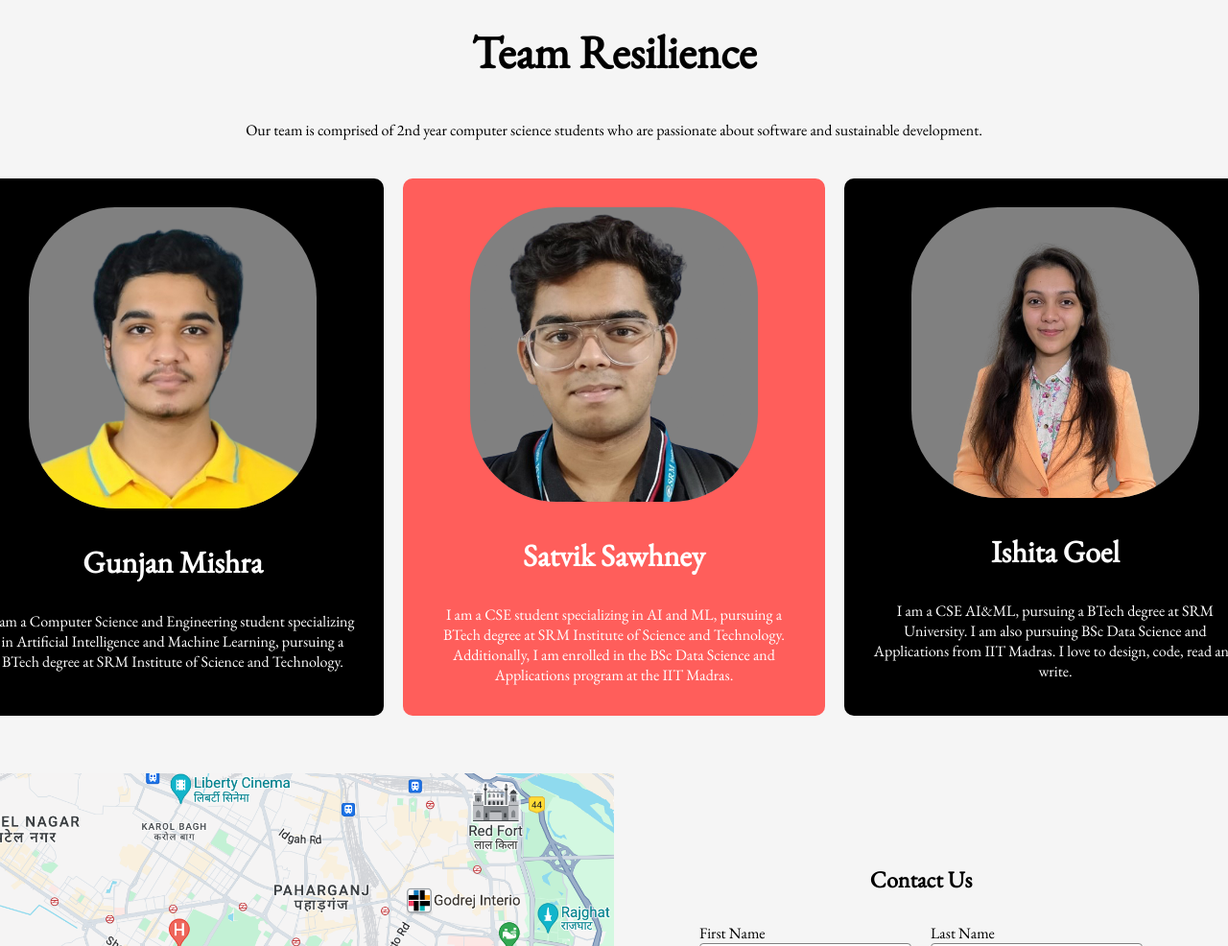
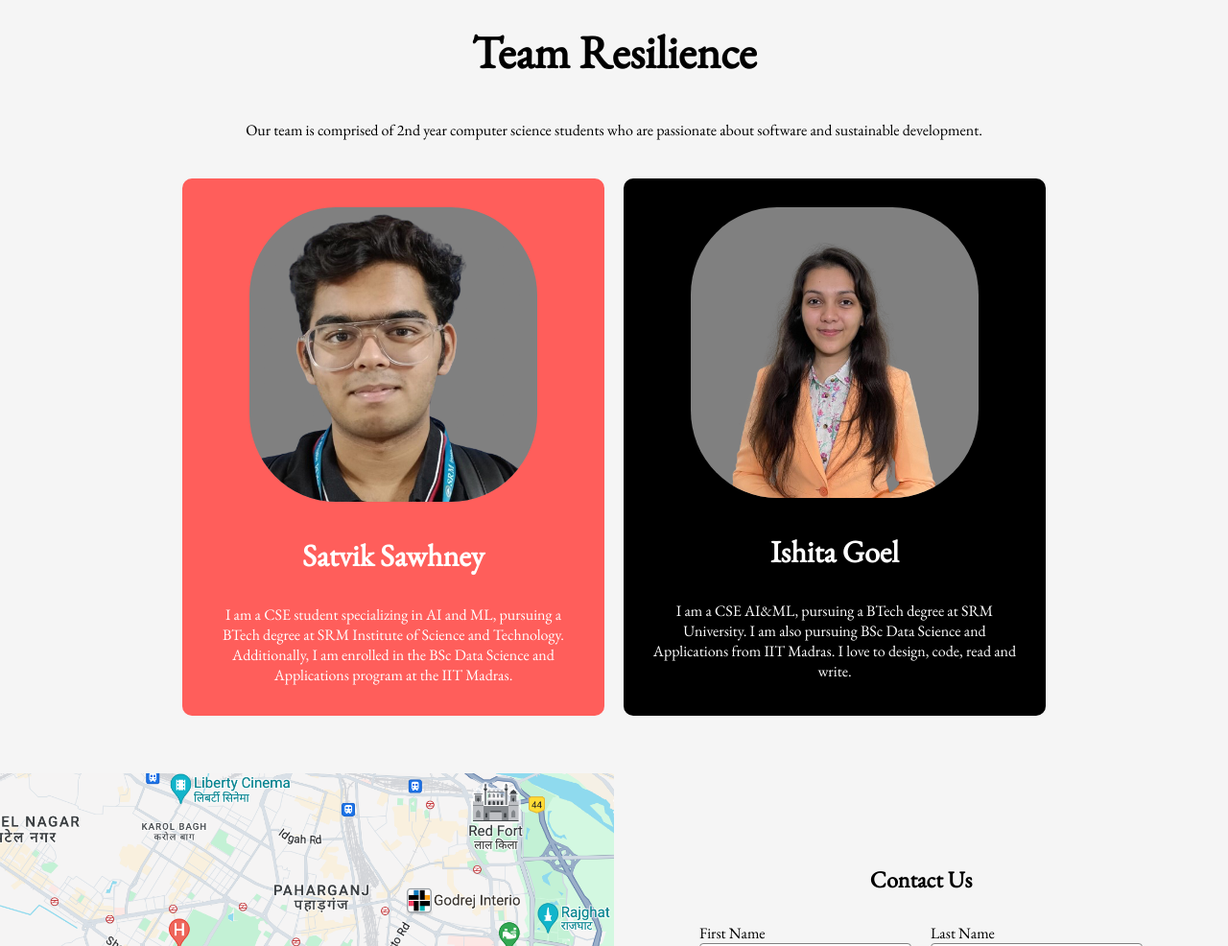
Before and after one commit to SawhneySatvik/LawyerUp, a website: page Files/index.html in a window 1280 px wide. Shown: the part 3729-4715 px from the top of the page at 96% size. Drawn offline with nearby package versions, Linux system fonts and the light colour scheme; a web font is replaced by a local one.

Commit message:
Update index.html

```diff
--- a/Files/index.html
+++ b/Files/index.html
@@ -180,11 +180,6 @@
                     passionate about software and sustainable development.</h4>
             </div>
             <div class="card-container-team" id="card-team-1" id="#team">
-                <div class="card-team" id="a">
-                    <img src="./assets/images/team2.png" alt="Team Lead- Satvik Sawhney">
-                    <h2>Gunjan Mishra</h2>
-                    <p>I am a Computer Science and Engineering student specializing in Artificial Intelligence and Machine Learning, pursuing a BTech degree at SRM Institute of Science and Technology.</p>
-                </div>
                 <div class="card-team" id="card-team-2" id="b">
                     <img src="./assets/images/teamLead.png" alt="Team Lead- Satvik Sawhney">
                     <h2>Satvik Sawhney</h2>
```
